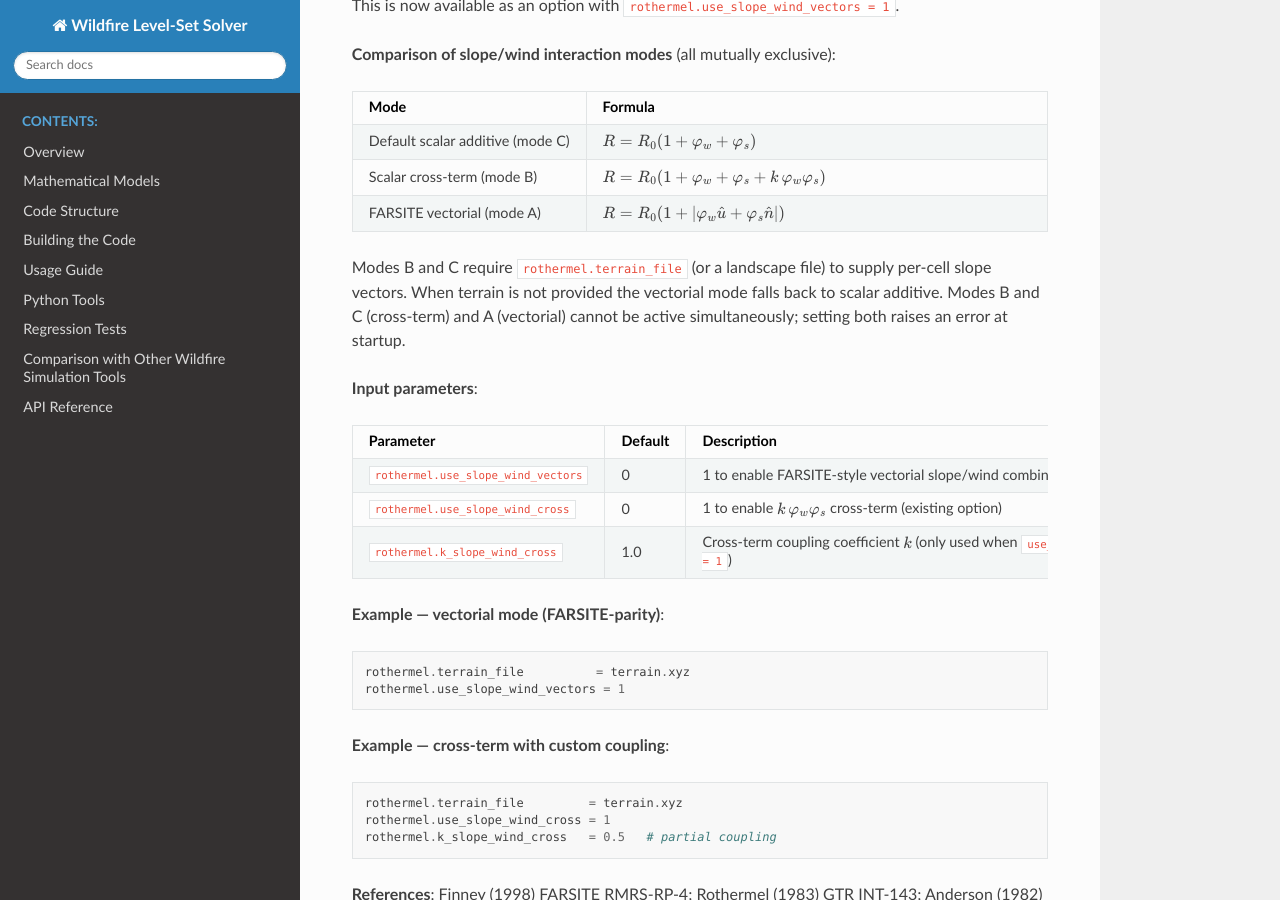
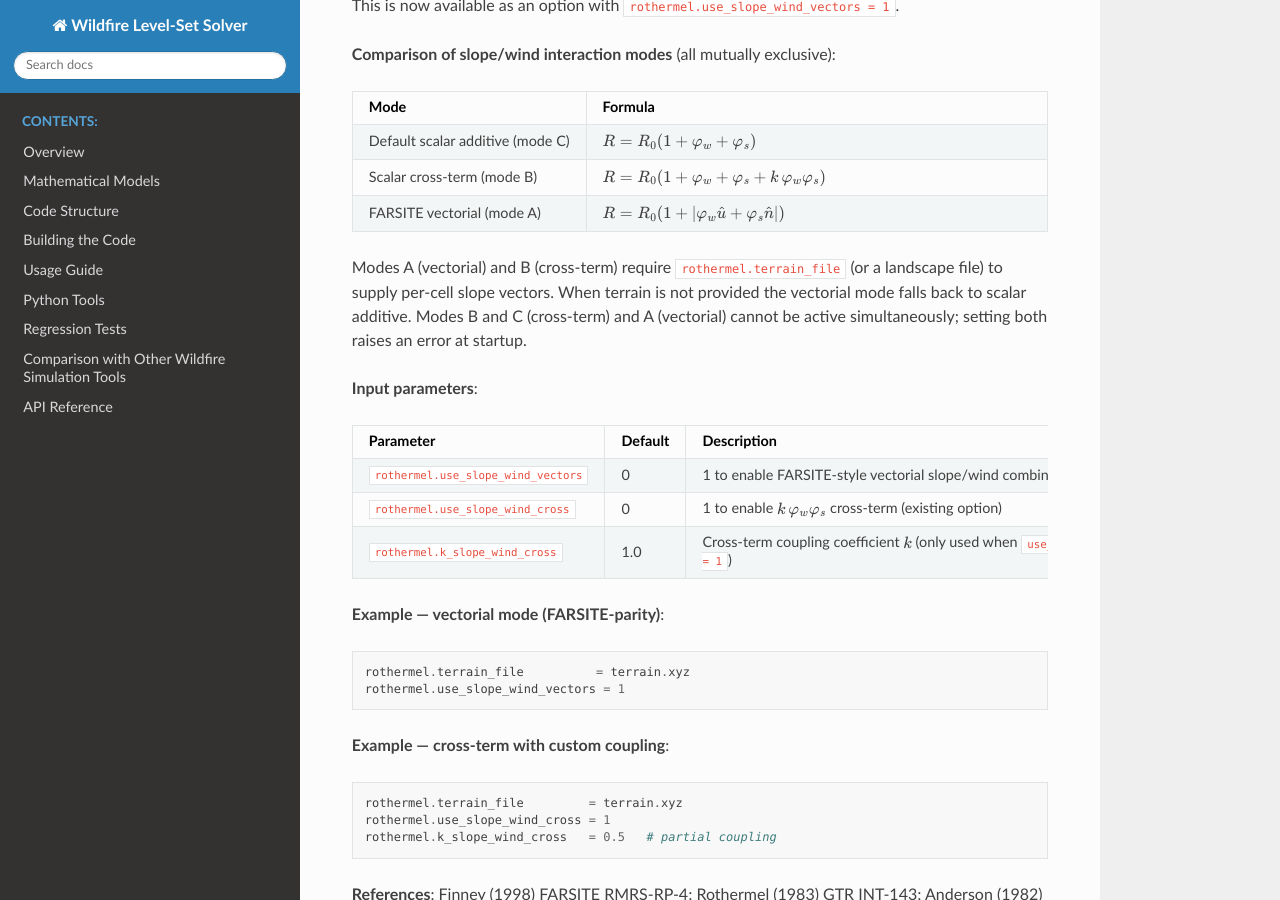
Before and after one commit to hgopalan/wildfire_levelset, a Sphinx documentation site: the page built from docs/new_features.rst, in a window 1280 px wide and 900 px high, scrolled down 15191 px. Built offline with Sphinx 7.4.7 and the Read the Docs theme 3.1.0, drawn with Linux system fonts in a browser that asks for light colours.

Commit message:
Fix division-by-zero guard on U_mag and correct terrain mode docs
Agent-Logs-Url: https://github.com/hgopalan/wildfire_levelset/sessions/ddce52fe-f3d1-4009-82e5-70d111b6c014

Co-authored-by: hgopalan <1108371+hgopalan@users.noreply.github.com>

```diff
--- a/docs/new_features.rst
+++ b/docs/new_features.rst
@@ -824,7 +824,7 @@ This is now available as an option with ``rothermel.use_slope_wind_vectors = 1``
    * - FARSITE vectorial (mode A)
      - :math:`R = R_0(1 + |\varphi_w\hat{u} + \varphi_s\hat{n}|)`
 
-Modes B and C require ``rothermel.terrain_file`` (or a landscape file) to
+Modes A (vectorial) and B (cross-term) require ``rothermel.terrain_file`` (or a landscape file) to
 supply per-cell slope vectors.  When terrain is not provided the vectorial
 mode falls back to scalar additive.  Modes B and C (cross-term) and A
 (vectorial) cannot be active simultaneously; setting both raises an error at
```
Also changed, not shown: 2 other files.
